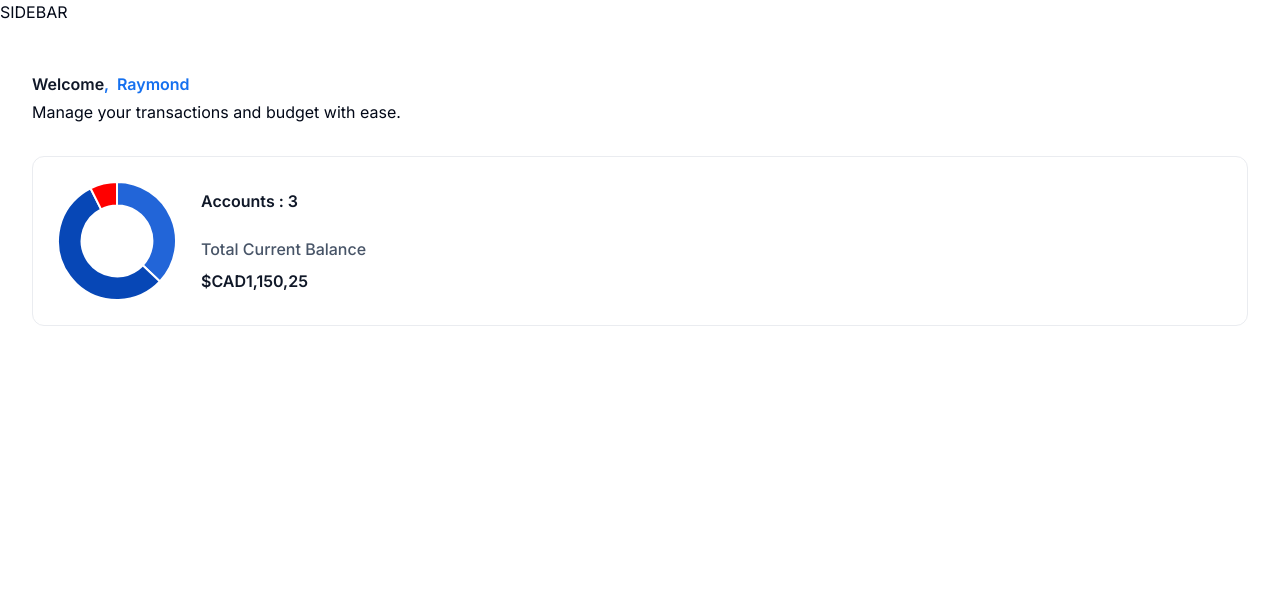
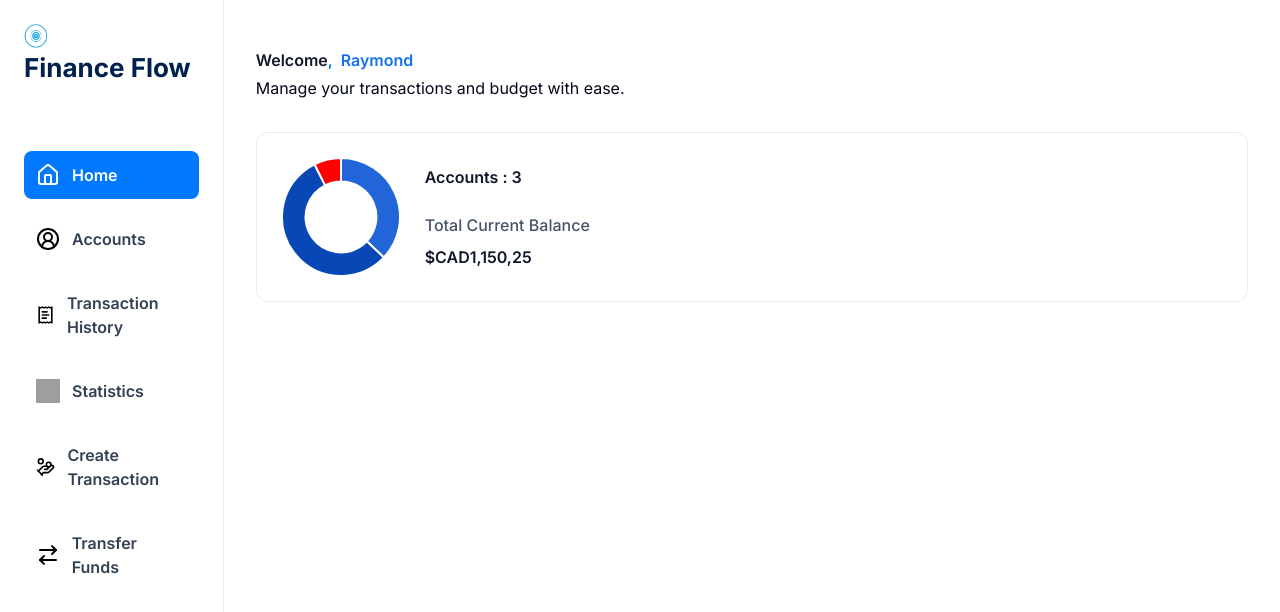
Before and after one commit to SyndicateGit/FinanceFlow, a Next.js app: page / in a window 1280 px wide. Shown: the top 612 px of the page. Built offline with nearby package versions, Linux system fonts and the light colour scheme; grey boxes are pictures that could not be loaded.

Commit message:
Added sidebar to layout

```diff
--- /dev/null
+++ b/src/Models/UserModel.ts
@@ -0,0 +1,10 @@
+declare type User = {
+  id: string;
+  name: string;
+  email: string;
+  phone: string
+  role: Role;
+  accountIds: string[];
+};
+
+declare type Role = "ADMIN" | "USER";
--- a/src/app/(root)/layout.tsx
+++ b/src/app/(root)/layout.tsx
@@ -1,11 +1,23 @@
+import Sidebar from "@/components/shared/Sidebar";
+
+
 export default function RootLayout({
   children,
 }: Readonly<{
   children: React.ReactNode;
 }>) {
+  const loggedIn:User = {
+    id: "1",
+    name: "Raymond Zeng",
+    email: "email@email.com",
+    phone: "123-456-7890",
+    role: "USER",
+    accountIds: ["1", "2", "3"]
+  };
+
   return (
-    <main>
-      SIDEBAR
+    <main className="flex h-screen w-full font-inter">
+      <Sidebar user={loggedIn}/>
       {children}
     </main>
   );
--- /dev/null
+++ b/src/components/shared/Sidebar.tsx
@@ -0,0 +1,42 @@
+'use client'
+import Image from 'next/image';
+import Link from 'next/link';
+import React from 'react'
+import Logo from "@/public/icons/LogoIcon.png"
+import { sidebarLinks } from '@/constants';
+import { cn } from '@/lib/utils';
+import { usePathname } from 'next/navigation';
+interface SidebarProps {
+  user: User;
+}
+
+const Sidebar = ({user}:SidebarProps) => {
+  const pathname = usePathname();
+  return (
+    <section className='sticky left-0 top-0 flex h-screen w-fit flex-col justify-between border-r border-gray-200 bg-white pt-8 text-white max-md:hidden sm:p-4 xl:p-6 2xl:w-[355px]'>
+      <nav className='flex flex-col gap-4'>
+        <Link
+        href="/"
+        className='mb-12 cursor-pointer items-center gap-2'
+        >
+          <Image src={Logo} width={34} height={34} alt='Finance Flow logo' className='size-[24px] max-xl:size-14'/>
+          <h1 className='2xl:text-26 font-ibm-plex-serif text-[26px] font-bold text-black-1 max-xl:hidden'>Finance Flow</h1>
+        </Link>
+        {sidebarLinks.map((item) => {
+          const isActive = pathname === item.route || pathname.startsWith(`${item.route}/`);
+        return (
+          <Link key={item.label} href={item.route} className={cn("flex gap-3 items-center py-1 md:p-3 2xl:p-4 rounded-lg justify-center xl:justify-start", {'bg-[#0179FE] text-white': isActive})}>
+            <div className='relative size-6'>
+              <Image src={item.imageUrl} alt={item.label} fill className={cn({'brightness-[3] invert': isActive})}/>
+            </div>
+            <p className={cn('text-16 font-semibold text-black-2 max-xl:hidden', {"!text-white": isActive})}>
+              {item.label}
+            </p>
+          </Link>
+        )})}
+      </nav>
+    </section>
+  )
+}
+
+export default Sidebar
--- a/src/constants/index.ts
+++ b/src/constants/index.ts
@@ -1,31 +1,38 @@
+import Home from "@/public/icons/home.svg";
+import Accounts from "@/public/icons/accounts.svg";
+import TransactionHistory from "@/public/icons/transaction-history.svg";
+import Statistics from "@/public/icons/statistics.svg";
+import CreateTransaction from "@/public/icons/create-transaction.svg";
+import TransferFunds from "@/public/icons/transfer-funds.svg";
+
 export const sidebarLinks = [
   {
-    imageUrl: "../public/icons/home.svg",
+    imageUrl: Home,
     route: "/",
     label: "Home",
   },
   {
-    imageUrl: "../public/icons/accounts.svg",
+    imageUrl: Accounts,
     route: "/accounts",
     label: "Accounts",
   },
   {
-    imageUrl: "../public/icons/transaction-history.svg",
+    imageUrl: TransactionHistory,
     route: "/transaction-history",
     label: "Transaction History",
   },
   {
-    imageUrl: "../public/icons/statistics.svg",
+    imageUrl: Statistics,
     route: "/statistics",
     label: "Statistics",
   },
   {
-    imageUrl: "../public/icons/create-transaction.svg",
+    imageUrl: CreateTransaction,
     route: "/create-transaction",
     label: "Create Transaction"
   },
   {
-    imageUrl: "../public/icons/transfer-funds.svg",
+    imageUrl: TransferFunds,
     route: "/transfer-funds",
     label: "Transfer Funds",
   },
--- a/tailwind.config.ts
+++ b/tailwind.config.ts
@@ -67,6 +67,7 @@
         700: "#344054",
         900: "#101828",
       },
+      white: "#FFFFFF",
     },
     extend: {
       fontFamily: {
```
Also changed, not shown: src/Models/AccountModel.ts (renamed from src/types/Account.ts).
